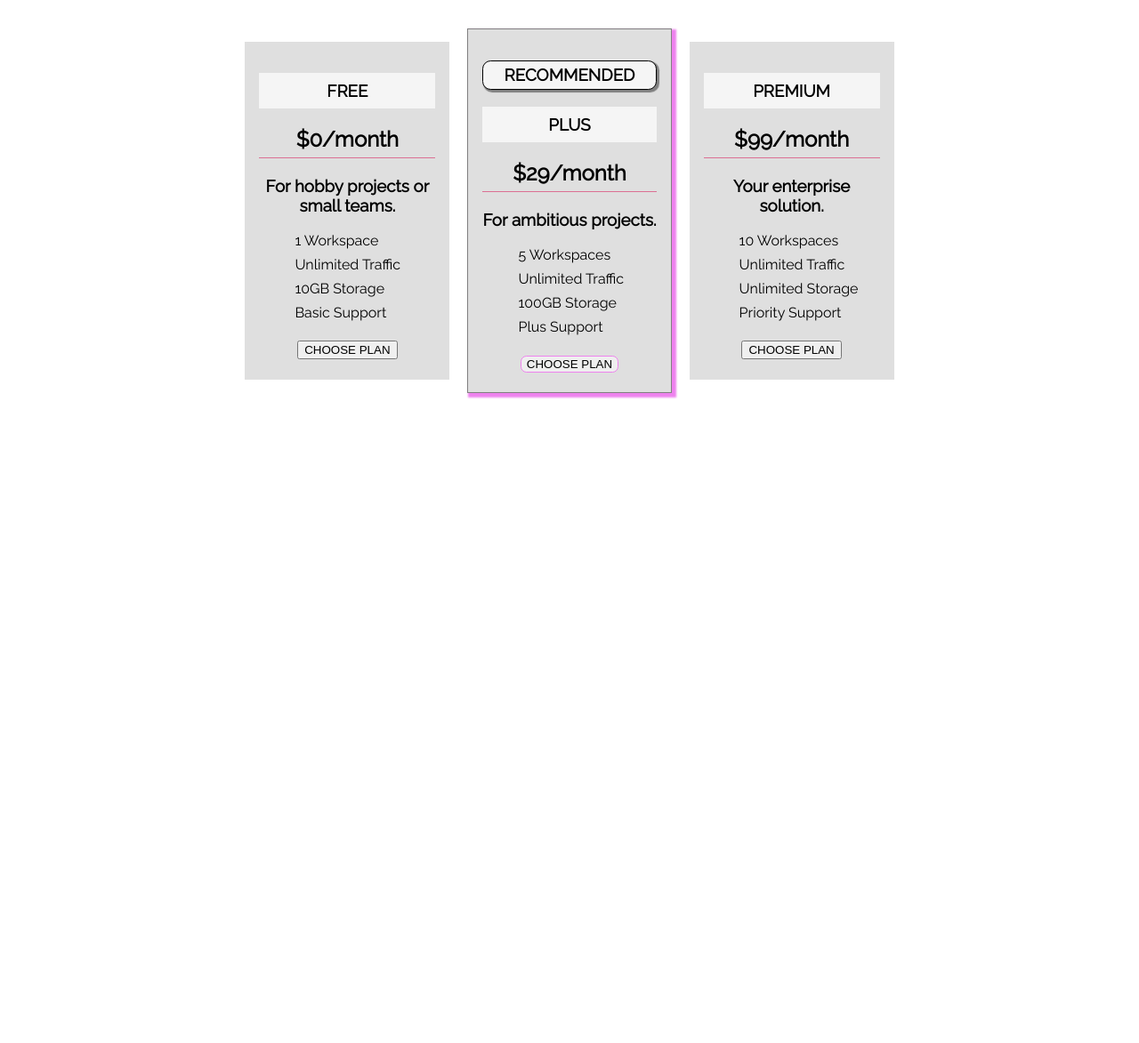
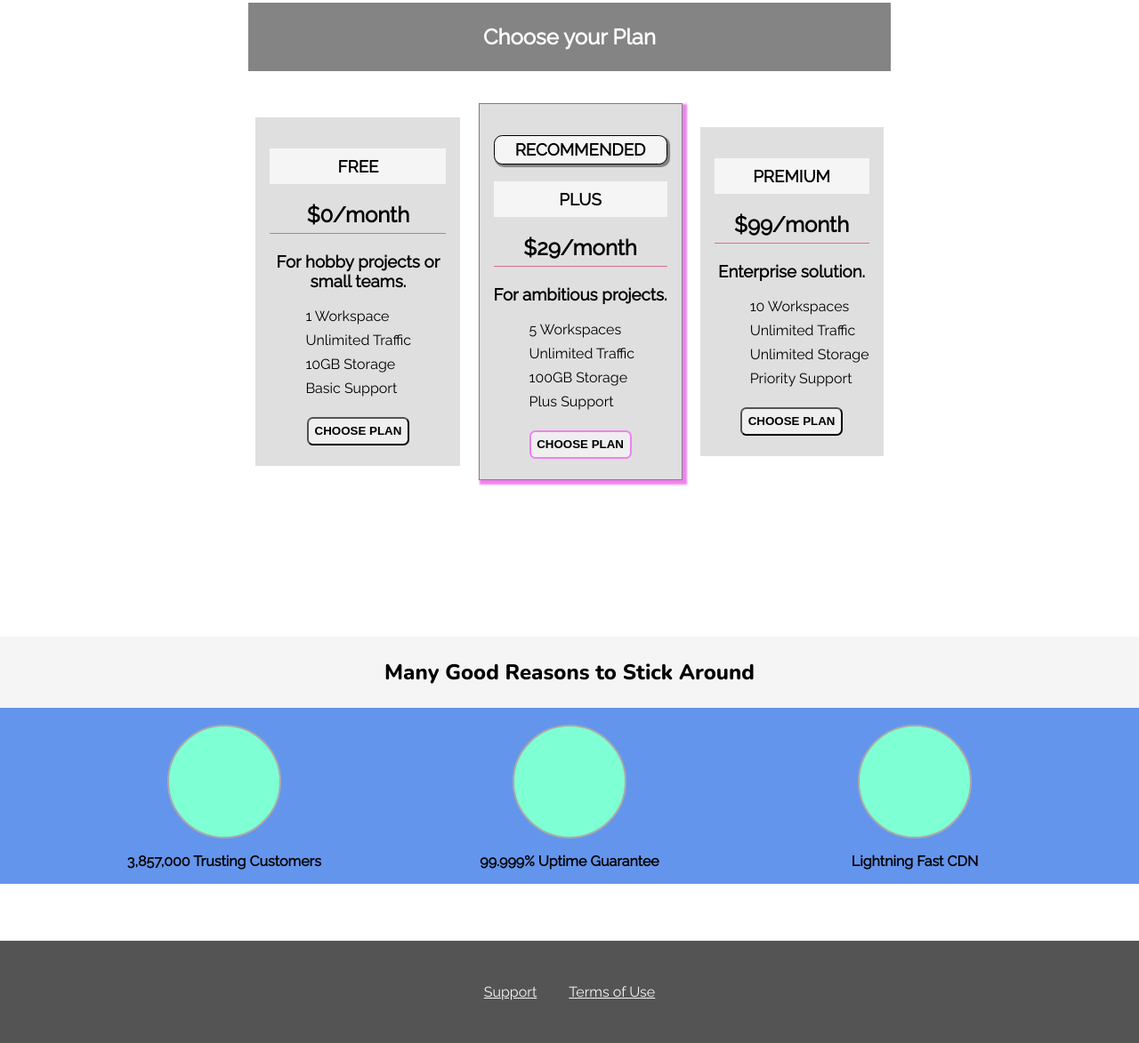
Before and after one commit to VacantFuture/cssclass, a plain HTML site: page index.html in a window 1280 px wide. Shown: the part 669-1842 px from the top of the page at 89% size. Before the commit the page ends 1127 px from the top, so only its background shows below. Drawn offline with nearby package versions, Linux system fonts and the light colour scheme.

```diff
--- a/index.html
+++ b/index.html
@@ -48,7 +48,7 @@
                             <li>Basic Support</li>
                         </ul>
                         <div class="content">
-                            <button>CHOOSE PLAN</button>
+                            <button class="button">CHOOSE PLAN</button>
                         </div>
                     </article>
                     <article class="plan featured">
@@ -63,13 +63,13 @@
                             <li>Plus Support</li>
                         </ul>
                         <div class="content">
-                            <button class="featured_button">CHOOSE PLAN</button>
+                            <button class="featured_button button">CHOOSE PLAN</button>
                         </div>
                     </article>
                     <article class="plan">
                         <h1 class="plan__title">PREMIUM</h1>
                         <h2 class="plan__price">$99/month</h2>
-                        <h3>Your enterprise solution.</h3>
+                        <h3>Enterprise solution.</h3>
                         <ul>
                             <li>10 Workspaces</li>
                             <li>Unlimited Traffic</li>
@@ -77,13 +77,48 @@
                             <li>Priority Support</li>
                         </ul>
                         <div class="content">
-                            <button>CHOOSE PLAN</button>
+                            <button class="button">CHOOSE PLAN</button>
                         </div>
                     </article>
                 </div>
             </div>
         </section>
+                <section id="key-features">
+            <h1  class="section-title">Many Good Reasons to Stick Around</h1>
+            <ul class="key-feature__list">
+                <li class="key-feature">
+                    <div class="key-feature__image">
+
+                    </div>
+                    <p class="key-feature__description">3,857,000 Trusting Customers</p>
+                </li>
+                <li class="key-feature">
+                    <div class="key-feature__image">
+
+                    </div>
+                    <p class="key-feature__description">99.999% Uptime Guarantee</p>
+                </li>
+                <li class="key-feature">
+                    <div class="key-feature__image">
+
+                    </div>
+                    <p class="key-feature__description">Lightning Fast CDN</p>
+                </li>
+            </ul>
+        </section>
     </main>
+      <footer class="main-footer">
+        <nav>
+            <ul class="main-footer__links">
+                <li class="main-footer__link">
+                    <a href="#">Support</a>
+                </li>
+                <li class="main-footer__link">
+                    <a href="#">Terms of Use</a>
+                </li>
+            </ul>
+        </nav>
+    </footer>
 </body>
 
 </html>
--- a/main.css
+++ b/main.css
@@ -3,11 +3,9 @@
 }
 
 body {
-    font-family: 'Raleway',
-    sans-serif;
+  font-family: "Raleway", sans-serif;
   color: #000;
   margin: 0;
-
 }
 
 .container {
@@ -30,7 +28,6 @@ body {
   max-width: 100%;
   height: 528px;
   padding: 2em 0 0 2em;
-
 }
 
 h1.highlight {
@@ -38,77 +35,125 @@ h1.highlight {
   padding: 1em;
   width: fit-content;
 }
-section p {
+/* section p {
   padding-left: 1em;
   width: 560px;
+} */
+
+.section-title,
+.nav-header__brand {
+  font-family: "Nunito", sans-serif;
+  font-weight: bold;
+  padding: 0.5em 0 0.5em 0;
+  text-align: center;
+}
+#plans {
+  margin-top: 5em;
 }
 
-.section-title, .nav-header__brand {
-    font-family: 'Nunito', sans-serif;
+#key-features {
+  background-color: cornflowerblue;
+  margin-top: 10em;
+}
+
+#key-features > .section-title {
+  background-color: whitesmoke;
+  padding: 1em 0;
+}
+.key-feature {
+  display: inline-block;
+  width: 30%;
+  vertical-align: top;
+}
+.key-feature__image {
+  background-color: aquamarine;
+  width: 128px;
+  height: 128px;
+  border: 2px solid darkgray;
+  border-radius: 50%;
+  margin: auto;
+}
+
+.key-feature__list {
+  list-style: none;
+  margin: 0;
+  padding: 0;
+  text-align: center;
+}
+
+.key-feature__description {
+  text-align: center;
   font-weight: bold;
 }
+
 .plan-title {
   color: rgb(255, 255, 255);
   background-color: rgba(112, 112, 112, 0.856);
-    padding: .5em 0 .5em 0;
+  padding: 1em 0;
   text-align: center;
 }
 
 .plan--heading {
   background: whitesmoke;
   border: 1px solid black;
-    padding: .25em;
-    border-radius: .5em;
+  padding: 0.25em;
+  border-radius: 0.5em;
   text-align: center;
   box-shadow: 2px 2px 1px 1px gray;
+}
+
+.plan {
+  background-color: rgba(200, 200, 200, 0.575);
+  display: inline-block;
+  padding: 1em;
+  margin: 1em 0.5em;
+  max-width: 230px;
+  vertical-align: middle;
+  text-align: center;
+}
+.plan li {
+  margin: 0.5em 0;
+}
+.plan ul {
+  list-style: none;
+  text-align: left;
+}
+
+.plan button {
+  margin: 0.5em 0;
+}
+
+.plan__title {
+  background: whitesmoke;
+  padding: 0.5em;
+}
+
+.plan__price {
+  border-bottom: thin palevioletred solid;
+  padding-bottom: 0.25em;
+}
+
+.button {
+  padding: 0.5em;
+  border-radius: 0.5em;
+  font-weight: bold;
 }
 
 .featured {
   box-shadow: 3px 3px 2px 2px violet;
   border: 1px solid grey;
 }
-
-.featured_button{
-    border: solid 1px violet;
-    border-radius: .5em;
+.featured_button {
+  border: solid 2px violet;
 }
 
-.plan {
-    background-color: rgba(200, 200, 200, 0.575);
-    display: inline-block;
-    padding: 1em;
-    margin: 1em .5em;
-    max-width: 230px;
-    vertical-align: middle;
-    text-align: center;
-
-}
-.plan li {
-    margin: .5em 0;
-}
-.plan ul {
-    list-style: none;
-    text-align: left;
-}
-
-.plan  button {
-    margin: .5em 0;
-
-}
-
-.plan__title {
-    background: whitesmoke;
-    padding: .5em;
-}
-
-
-.plan__price {
-    border-bottom: thin palevioletred solid;
-    padding-bottom: .25em;
+.button:hover,
+.button:active {
+  background-color: violet;
 }
 
 .nav-header {
-    width:100%;
+  width: 100%;
   padding: 1em;
   vertical-align: middle;
 }
@@ -116,8 +161,6 @@ section p {
 .nav-header__brand {
   text-decoration: none;
   font-size: 24px;
-
-
 }
 
 .nav-header > div {
@@ -125,12 +168,10 @@ section p {
   vertical-align: middle;
 }
 
-
 .nav-main {
   display: inline-block;
-    text-align:center;
+  text-align: center;
   width: calc(100% - 100px);
-
 }
 
 .nav-header__items {
@@ -141,7 +182,6 @@ section p {
 .nav-header__item {
   display: inline-block;
   margin: 0 1em;
-
 }
 
 .nav-header__item a {
@@ -149,10 +189,11 @@ section p {
   color: rgb(42, 42, 42);
   font-size: 18px;
   border-left: dimgray 1px solid;
-    padding-left: .25em;
+  padding-left: 0.25em;
 }
 
-.nav-header__item a:hover, .nav-header__item a:active {
+.nav-header__item a:hover,
+.nav-header__item a:active {
   font-size: 19px;
   border-left: red solid 1px;
   color: red;
@@ -162,15 +203,37 @@ section p {
   border: violet solid 1px;
   border-radius: 5px;
   padding: 5px;
-
 }
 
-p::first-letter {
+.main-footer {
+  background-color: rgb(85, 84, 84);
+  color: whitesmoke;
+  padding: 3em;
+  margin-top: 4em;
+}
+
+.main-footer__links {
+  list-style: none;
+  padding: 0;
+  margin: 0;
+  text-align: center;
+}
+
+.main-footer__link {
+  display: inline-block;
+  margin: 0 1em;
+}
+
+.main-footer__link a {
+  color: whitesmoke;
+}
+
+/* p::first-letter {
   color: red;
   font-size: 24px;
   font-style: italic;
-    padding: .25em;
+  padding: 0.25em;
   padding-bottom: 0;
   background: rgb(235, 235, 235);
   border-radius: 20%;
-}
+} */
```
Also changed, not shown: packages/index.html (added, +46 -0 lines). Lines whose indentation alone changed are shown as unchanged.
